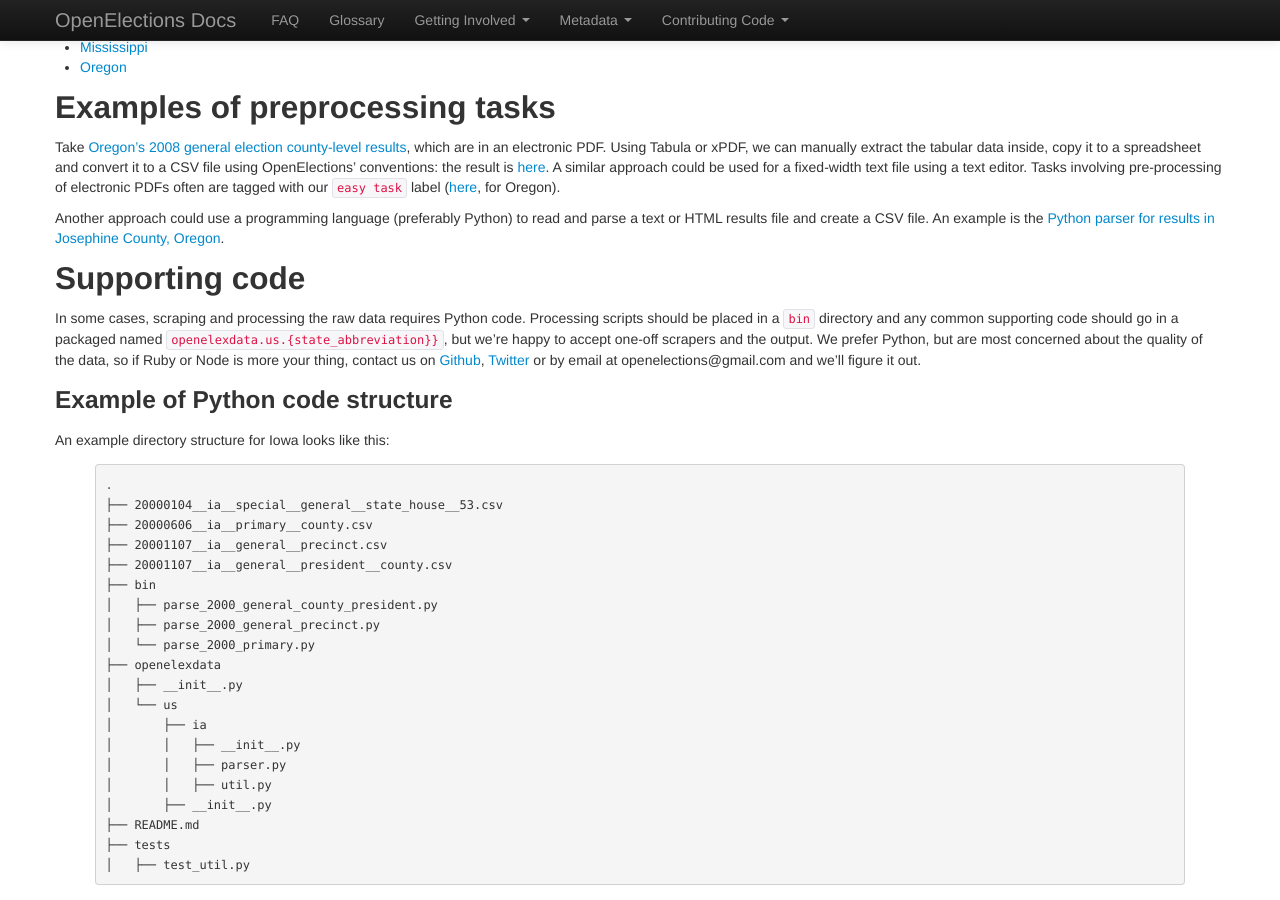
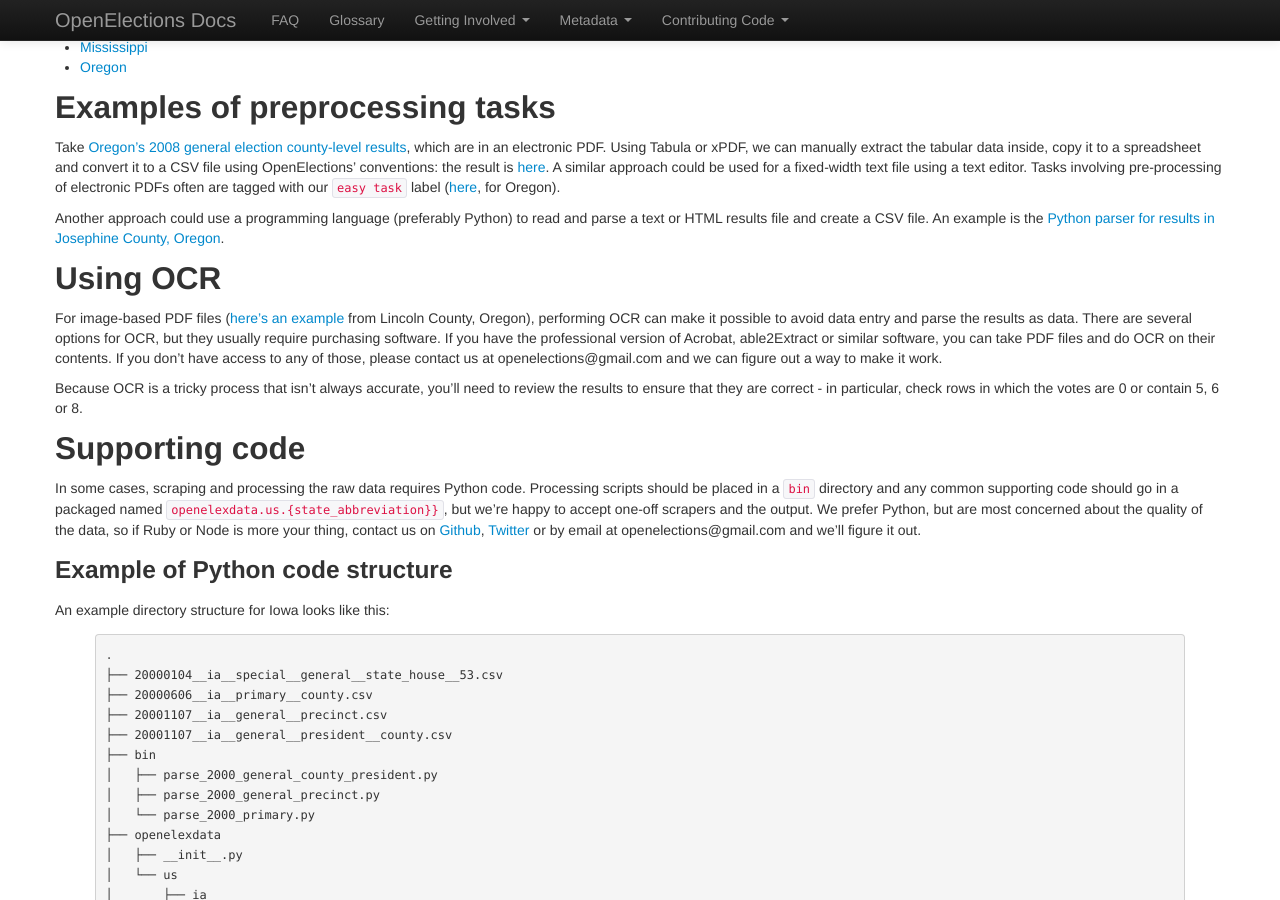
Before and after one commit to openelections/docs, a Jekyll site: the page built from preprocessing.md, in a window 1280 px wide and 900 px high, scrolled down 364 px. Built offline with Jekyll 4.4.1, drawn with Linux system fonts in a browser that asks for light colours; nearby versions of some CDN libraries; some web fonts are replaced.

Commit message:
added OCR section

```diff
--- a/preprocessing.md
+++ b/preprocessing.md
@@ -26,6 +26,12 @@ Preprocessed results go into state-specific data repositories, which is where yo
 Take [Oregon's 2008 general election county-level results](http://sos.oregon.gov/elections/Documents/results/results-11-2008.pdf), which are in an electronic PDF. Using Tabula or xPDF, we can manually extract the tabular data inside, copy it to a spreadsheet and convert it to a CSV file using OpenElections' conventions: the result is [here](https://github.com/openelections/openelections-data-or/blob/master/2008/20081104__or__general.csv). A similar approach could be used for a fixed-width text file using a text editor. Tasks involving pre-processing of electronic PDFs often are tagged with our `easy task` label ([here](https://github.com/openelections/openelections-data-or/labels/easy%20task), for Oregon).
 
 Another approach could use a programming language (preferably Python) to read and parse a text or HTML results file and create a CSV file. An example is the [Python parser for results in Josephine County, Oregon](https://github.com/openelections/openelections-data-or/blob/master/josephine_parser.py).
+
+## Using OCR
+
+For image-based PDF files ([here's an example](https://github.com/openelections/openelections-sources-or/blob/master/Lincoln/G1172000.PDF) from Lincoln County, Oregon), performing OCR can make it possible to avoid data entry and parse the results as data. There are several options for OCR, but they usually require purchasing software. If you have the professional version of Acrobat, able2Extract or similar software, you can take PDF files and do OCR on their contents. If you don't have access to any of those, please contact us at openelections@gmail.com and we can figure out a way to make it work.
+
+Because OCR is a tricky process that isn't always accurate, you'll need to review the results to ensure that they are correct - in particular, check rows in which the votes are 0 or contain 5, 6 or 8.
 
 ## Supporting code
 
```
